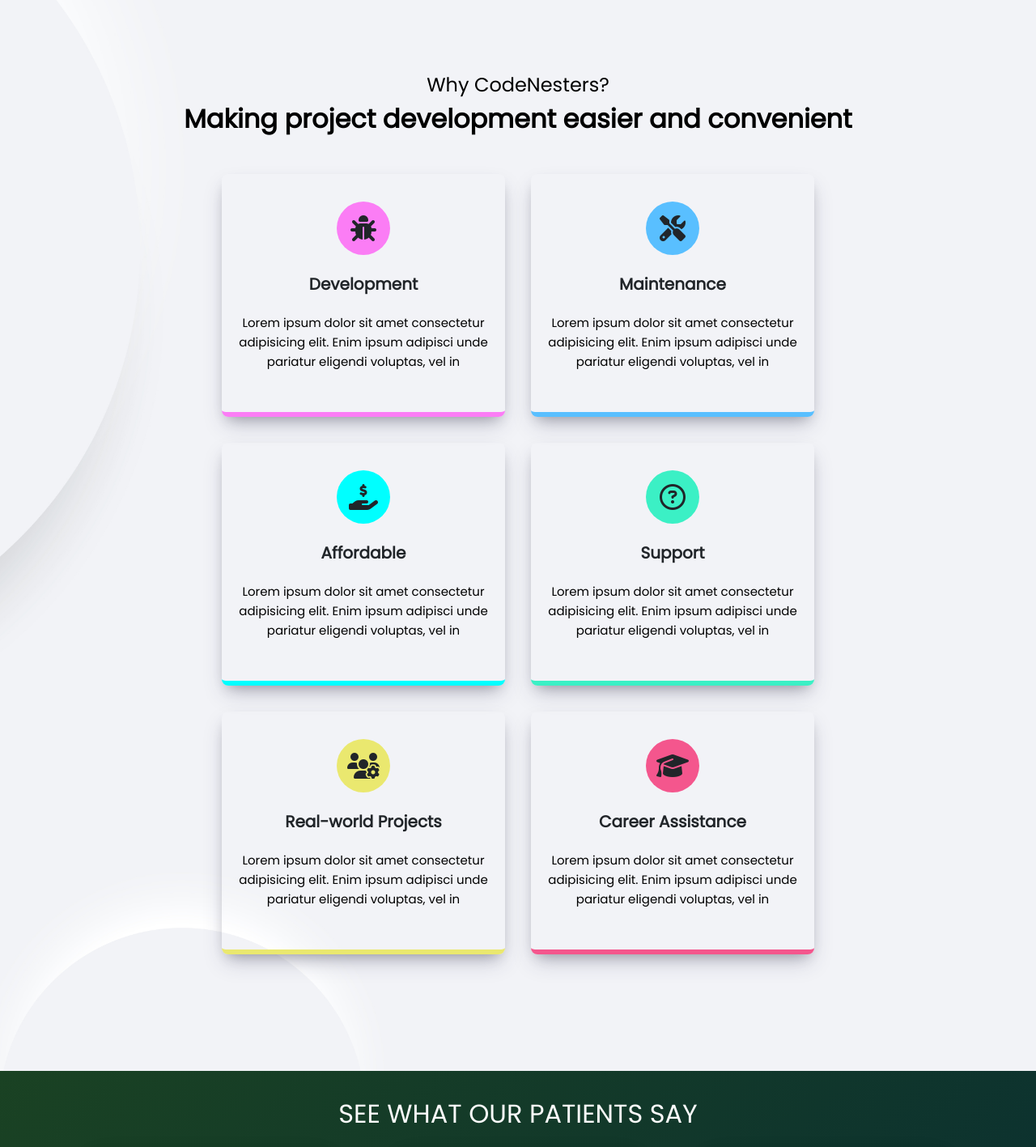
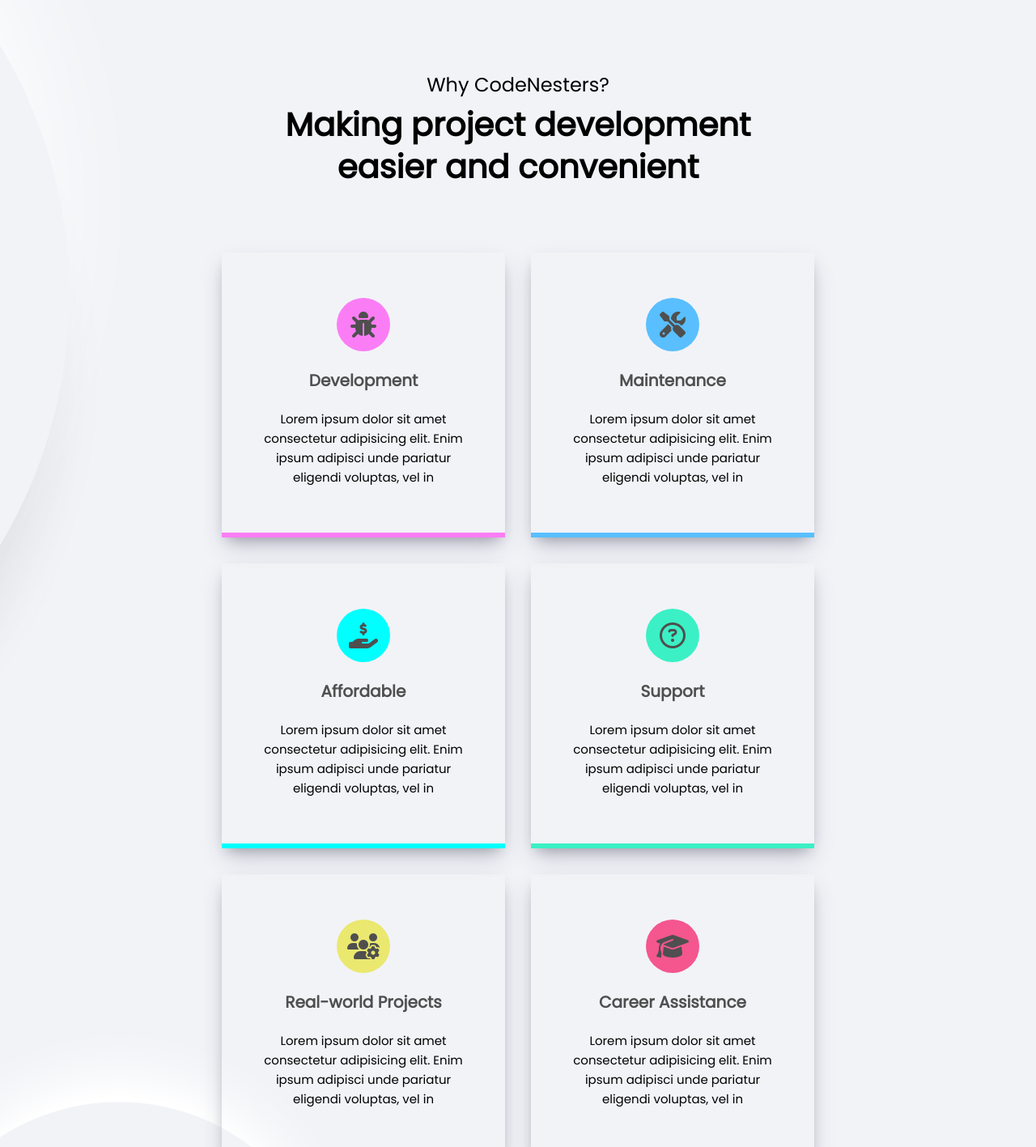
Before and after one commit to Yashcodes/CodeNesters-Frontend, a React (Create React App) app: page / in a window 1280 px wide. Shown: the part 640-2057 px from the top of the page at 81% size. Built offline with nearby package versions, Linux system fonts and the light colour scheme.

Commit message:
fixed why-us heading margin

```diff
--- a/src/components/WhyUsSectionHome.jsx
+++ b/src/components/WhyUsSectionHome.jsx
@@ -7,13 +7,13 @@ const WhyUsSectionHome = () => {
       <section className="py-5 whyUsSection">
         <div className="container p-5">
           <h4 className="text-black text-center">Why CodeNesters?</h4>
-          <h2 className="text-black fw-bold">
-            Making project development easier and convenient
+          <h2 className="fs-1 text-black fw-bold whyUsHeading">
+            Making project development <br /> easier and convenient
           </h2>
 
-          <div className="whyUsCardContainer my-5">
+          <div className="whyUsCardContainer">
             <div
-              className="whyUsCard card"
+              className="whyUsCard"
               style={{ "border-bottom": "6px solid rgb(251, 125, 245)" }}
             >
               <div
@@ -37,7 +37,7 @@ const WhyUsSectionHome = () => {
             </div>
 
             <div
-              className="whyUsCard card"
+              className="whyUsCard"
               style={{ "border-bottom": "6px solid rgb(89, 191, 255)" }}
             >
               <div
@@ -61,7 +61,7 @@ const WhyUsSectionHome = () => {
             </div>
 
             <div
-              className="whyUsCard card"
+              className="whyUsCard"
               style={{ "border-bottom": "6px solid cyan" }}
             >
               <div
@@ -90,7 +90,7 @@ const WhyUsSectionHome = () => {
             </div>
 
             <div
-              className="whyUsCard card"
+              className="whyUsCard"
               style={{ "border-bottom": "6px solid rgb(59, 240, 197)" }}
             >
               <div
@@ -119,7 +119,7 @@ const WhyUsSectionHome = () => {
             </div>
 
             <div
-              className="whyUsCard card"
+              className="whyUsCard"
               style={{ "border-bottom": "6px solid rgb(234, 232, 111)" }}
             >
               <div
@@ -143,7 +143,7 @@ const WhyUsSectionHome = () => {
             </div>
 
             <div
-              className="whyUsCard card"
+              className="whyUsCard"
               style={{ "border-bottom": "6px solid rgb(244, 86, 141)" }}
             >
               <div
--- a/src/styles/WhyUsSectionHome.css
+++ b/src/styles/WhyUsSectionHome.css
@@ -6,11 +6,12 @@
   flex-wrap: wrap;
   gap: 32px;
   text-align: center;
+  margin: 66px 0px 44px 0px;
 }
 
 .whyUsCard {
   width: 350px;
-  padding: 22px 18px;
+  padding: 44px 44px;
   box-shadow: rgba(50, 50, 93, 0.25) 0px 13px 27px -5px,
     rgba(0, 0, 0, 0.3) 0px 8px 16px -8px;
   display: flex;
@@ -59,6 +60,7 @@
   border: rgb(89, 191, 255);
 }
 
-text {
-  background-color: rgb(138, 33, 133);
+.whyUsHeading {
+  line-height: 52px;
+  margin-bottom: 80px;
 }
```
